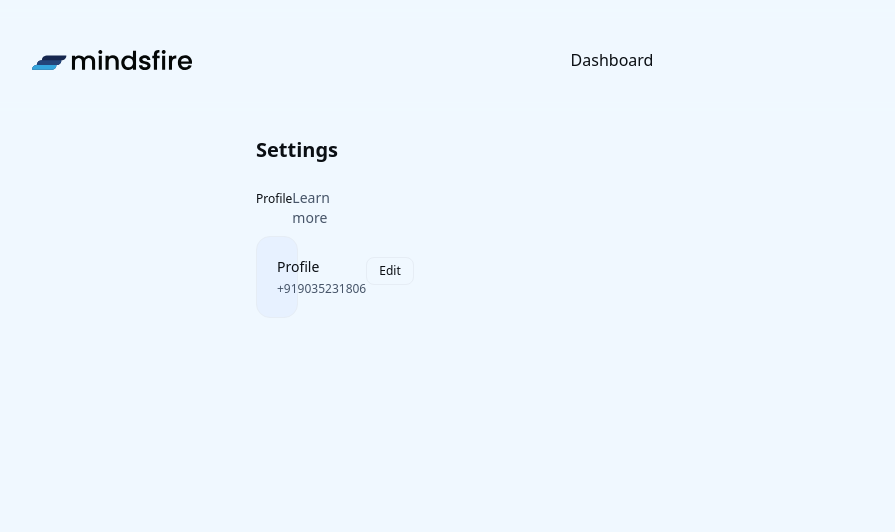
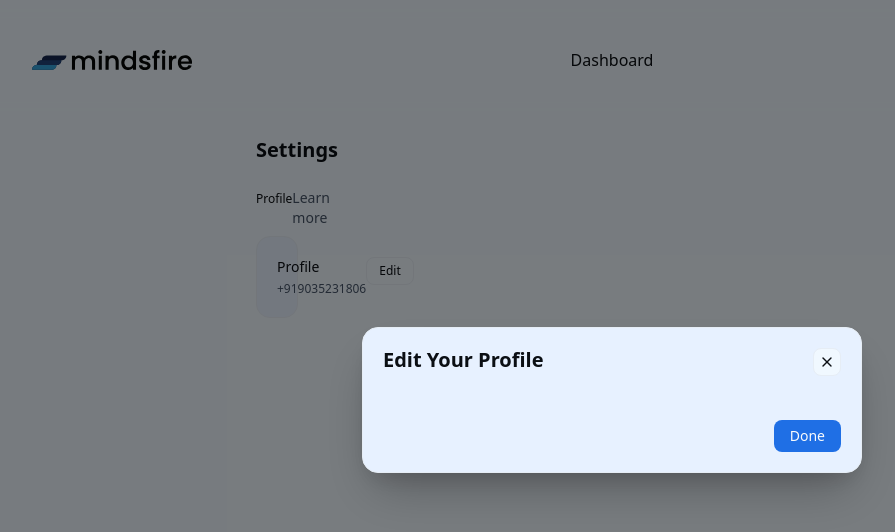
Before and after one commit to mindsfire/mindsfire-app, a Next.js app: page /settings in a window 1280 px wide. Both pictures are taken after a click on the button "Edit". Shown: the top 532 px of the page, without its empty margins (28-923 px from the left). Built offline with nearby package versions, Linux system fonts and the light colour scheme; no server answers.

Commit message:
dailog component added

```diff
--- /dev/null
+++ b/src/app/(dashboard)/settings/ProfileCardClient.tsx
@@ -0,0 +1,39 @@
+"use client";
+
+import { useState } from "react";
+import SettingsDialogShell from "@/components/settings/SettingsDialogShell";
+
+export default function ProfileCardClient() {
+  const [open, setOpen] = useState(false);
+
+  return (
+    <>
+      <div className="rounded-xl border border-border bg-card p-5">
+        <div className="flex items-start justify-between">
+          <div className="space-y-1">
+            <div className="text-sm font-medium">Profile</div>
+            <div className="text-xs text-muted-foreground">+919035231806</div>
+          </div>
+          <button
+            type="button"
+            onClick={() => setOpen(true)}
+            className="h-7 px-3 rounded-md text-xs bg-[#f0f8ff] text-[var(--foreground)] border border-border hover:bg-[#E9F3FF] focus-visible:outline-none focus-visible:ring-2 focus-visible:ring-[var(--ring)] cursor-pointer"
+          >
+            Edit
+          </button>
+        </div>
+      </div>
+
+      <SettingsDialogShell
+        open={open}
+        onOpenChange={setOpen}
+        title="Edit Your Profile"
+        titleClassName="text-xl leading-6"
+        primaryActionLabel="Done"
+        onPrimaryAction={() => setOpen(false)}
+      >
+        <div className="text-sm text-muted-foreground">{/* Content TBD */}</div>
+      </SettingsDialogShell>
+    </>
+  );
+}
--- a/src/app/(dashboard)/settings/page.tsx
+++ b/src/app/(dashboard)/settings/page.tsx
@@ -1,3 +1,5 @@
+import ProfileCardClient from "./ProfileCardClient";
+
 export default function SettingsPage() {
   return (
     <div className="space-y-6">
@@ -9,20 +11,7 @@ export default function SettingsPage() {
           </div>
           <a href="/help/settings/profile" className="text-sm text-muted-foreground hover:underline">Learn more</a>
         </div>
-        <div className="rounded-xl border border-border bg-card p-5">
-          <div className="flex items-start justify-between">
-            <div className="space-y-1">
-              <div className="text-sm font-medium">Profile</div>
-              <div className="text-xs text-muted-foreground">+919035231806</div>
-            </div>
-            <button
-              type="button"
-              className="h-7 px-3 rounded-md text-xs bg-[#f0f8ff] text-[var(--foreground)] border border-border hover:bg-[#E9F3FF] focus-visible:outline-none focus-visible:ring-2 focus-visible:ring-[var(--ring)] cursor-pointer"
-            >
-              Edit
-            </button>
-          </div>
-        </div>
+        <ProfileCardClient />
       </section>
     </div>
   )
--- /dev/null
+++ b/src/components/settings/SettingsDialogShell.tsx
@@ -0,0 +1,82 @@
+"use client";
+
+import { ReactNode } from "react";
+import { XIcon } from "lucide-react";
+import {
+  Dialog,
+  DialogContent,
+  DialogDescription,
+  DialogHeader,
+  DialogTitle,
+  DialogFooter,
+  DialogClose,
+} from "@/components/ui/dialog";
+import { Button } from "@/components/ui/button";
+
+type SettingsDialogShellProps = {
+  open: boolean;
+  onOpenChange: (open: boolean) => void;
+  title?: string;
+  description?: string;
+  children?: ReactNode;
+  primaryActionLabel?: string;
+  onPrimaryAction?: () => void;
+  showCloseButton?: boolean;
+  titleClassName?: string;
+};
+
+export default function SettingsDialogShell({
+  open,
+  onOpenChange,
+  title,
+  description,
+  children,
+  primaryActionLabel = "Done",
+  onPrimaryAction,
+  showCloseButton = true,
+  titleClassName,
+}: SettingsDialogShellProps) {
+  return (
+    <Dialog open={open} onOpenChange={onOpenChange}>
+      <DialogContent
+        showCloseButton={false}
+        className="w-[500px] max-w-[calc(100%-2rem)] rounded-2xl border border-border bg-card text-card-foreground px-5 py-5 gap-4 shadow-[0px_25px_50px_-12px_rgba(0,0,0,0.25),0px_12px_24px_-8px_rgba(0,0,0,0.15)] dark:shadow-[0px_25px_50px_-12px_rgba(0,0,0,0.8),0px_12px_24px_-8px_rgba(0,0,0,0.6)] max-h-[80vh] overflow-y-auto"
+     >
+        {(title || description || showCloseButton) && (
+          <div className="mb-1 flex items-start justify-between gap-2">
+            <DialogHeader className="mb-0 flex-1 text-left">
+              {title ? (
+                <DialogTitle className={titleClassName ?? "text-xl leading-6 font-semibold tracking-tight"}>
+                  {title}
+                </DialogTitle>
+              ) : null}
+              {description ? (
+                <DialogDescription className="text-sm">
+                  {description}
+                </DialogDescription>
+              ) : null}
+            </DialogHeader>
+            <DialogClose
+              className="h-7 w-7 grid place-items-center rounded-md bg-[#f0f8ff] text-[var(--foreground)] border border-border hover:bg-[#E9F3FF] focus-visible:outline-none focus-visible:ring-2 focus-visible:ring-[var(--ring)] cursor-pointer"
+            >
+              <span className="sr-only">Close</span>
+              <XIcon className="size-4" />
+            </DialogClose>
+          </div>
+        )}
+
+        <div>{children}</div>
+
+        <DialogFooter className="pt-2">
+          <Button
+            onClick={onPrimaryAction}
+            size="sm"
+            className="px-4"
+          >
+            {primaryActionLabel}
+          </Button>
+        </DialogFooter>
+      </DialogContent>
+    </Dialog>
+  );
+}
```
